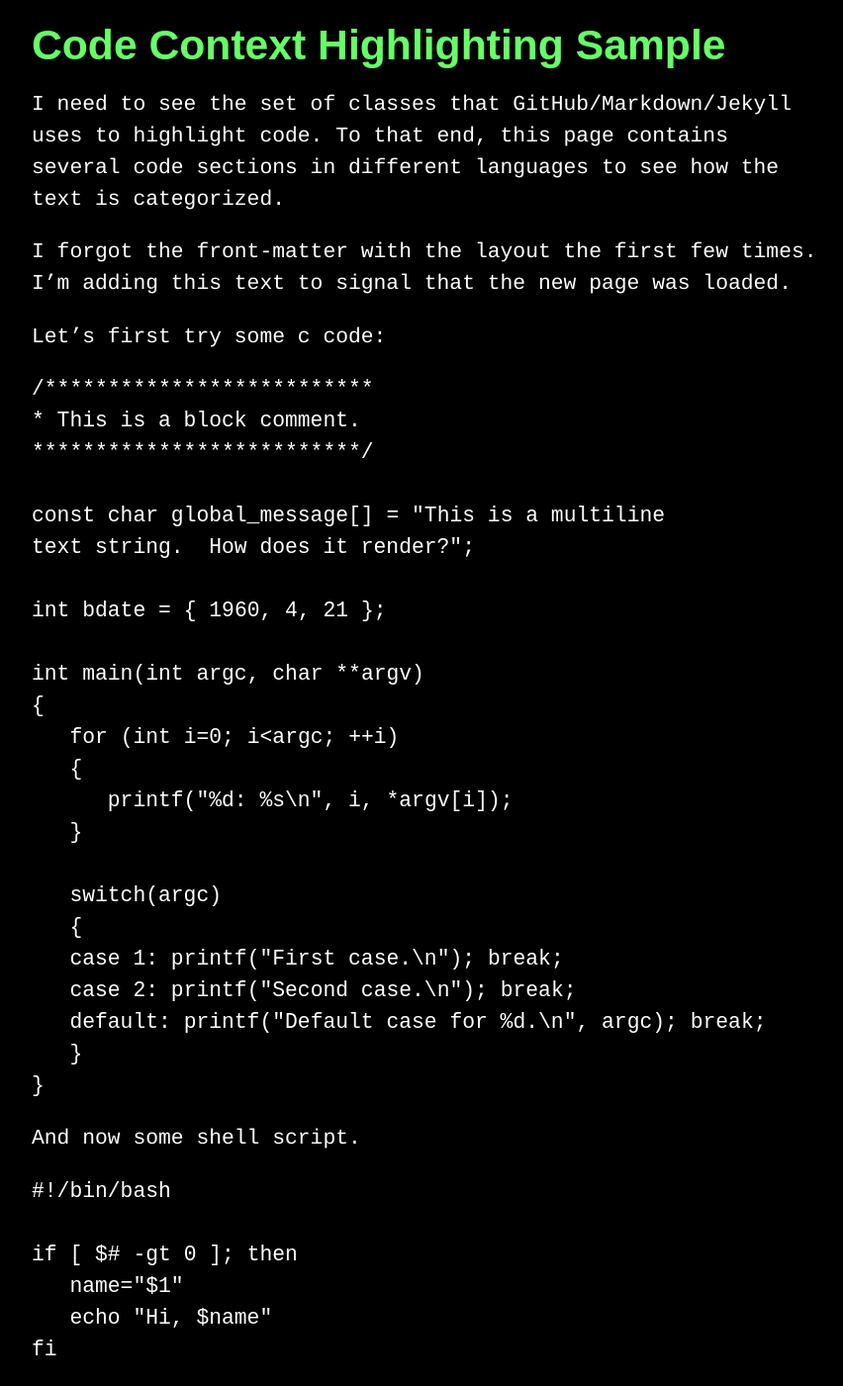
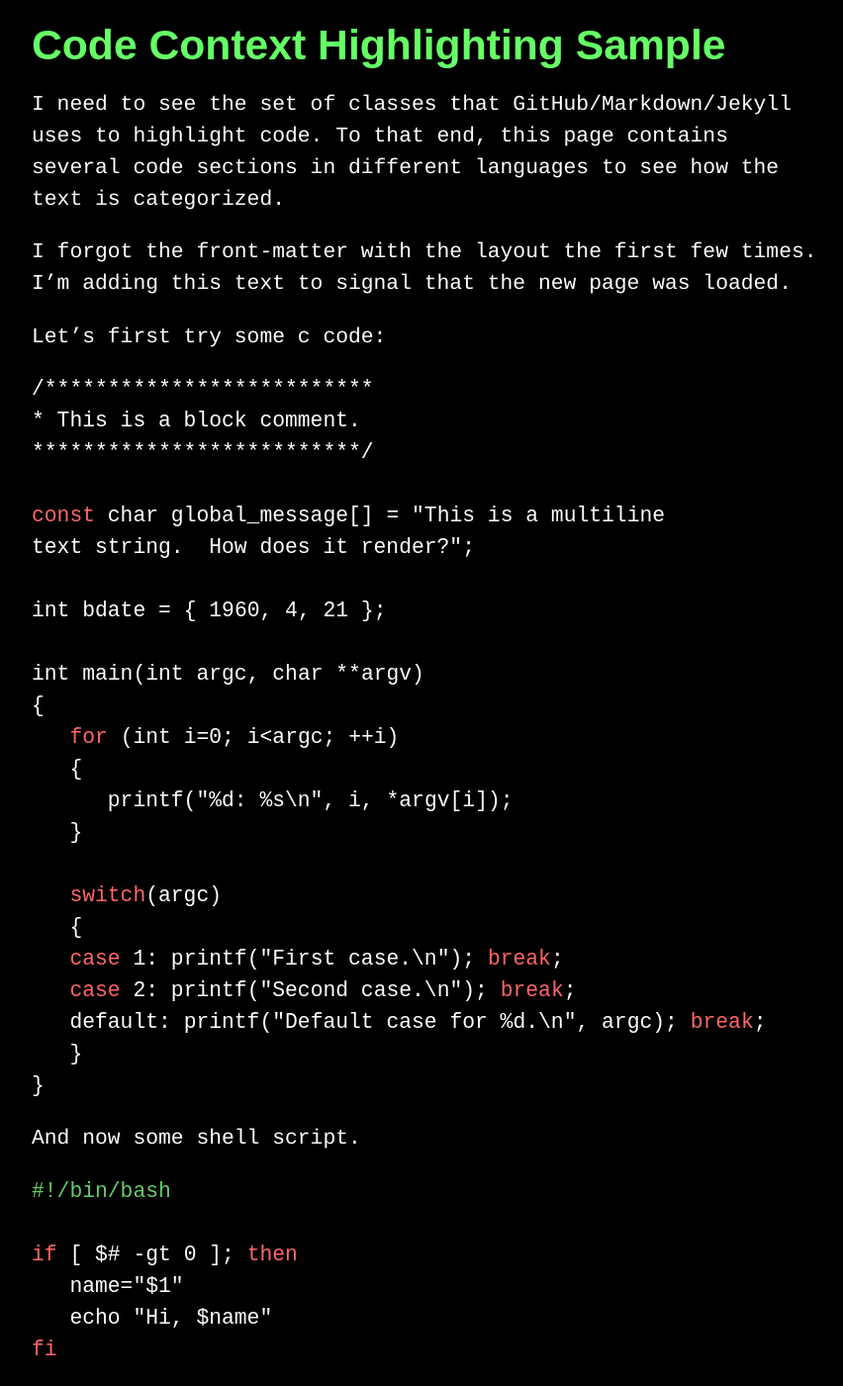
Before and after one commit to cjungmann/cjungmann.github.io, a Jekyll site: the page built from codesamp.md, in a window 1280 px wide. Shown: the whole page at 99% size, without its empty margins (308-1160 px from the left). Built offline with Jekyll 4.4.1, drawn with Linux system fonts in a browser that asks for light colours.

Commit message:
Changed class definitions to those observed.  No doubt, they're from the kramdown dialect of Markdown.

```diff
--- a/css/main.css
+++ b/css/main.css
@@ -16,13 +16,13 @@ h1, h2, h3 { font-family: sans-serif; }
 
 h5, h6 { margin-left: -200px; width:200px; }
 
-pre { font-family: "Courier New", courier, monospace; }
+code    { font-family: "Courier New", courier, monospace; }
 
-span.pl-k  { color: #FF6666; } /* programming-language, keyword */
-span.pl-c  { color: #66CC66; } /* programming-language, comment */
-span.pl-c1 { color: #CC66FF; } /* programming-language, constant? */
-span.pl-en,
-span.pl-pds { color: #6666FF; } /* programming-language, string? */
+span.k  { color: #FF6666; } /* programming-language, keyword */
+span.c  { color: #66CC66; } /* programming-language, comment */
+span.c1 { color: #CC66FF; } /* programming-language, constant? */
+span.en,
+span.pds { color: #6666FF; } /* programming-language, string? */
 
 /* .pl-c{color:#6a737d} */
 /* .pl-c1, */
```
